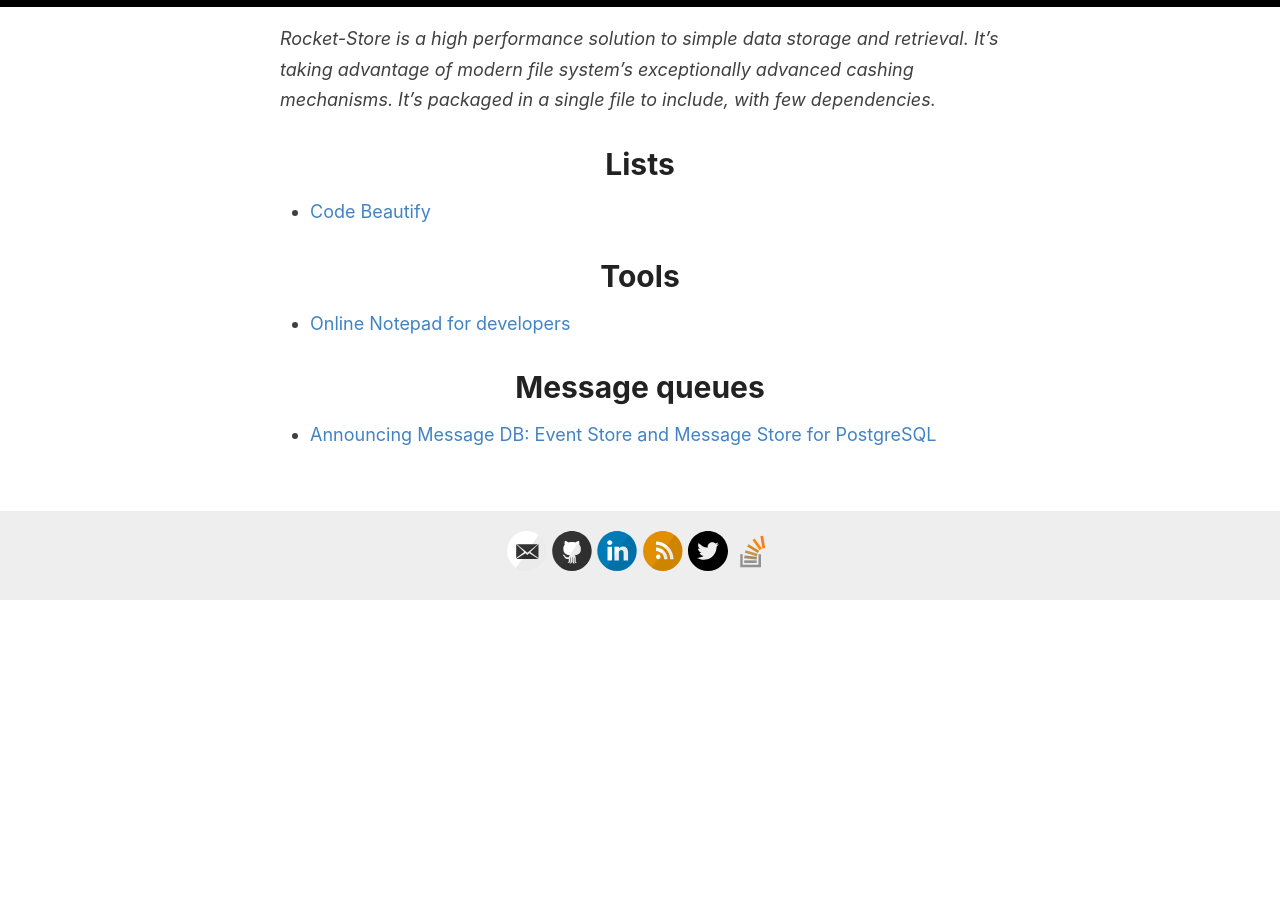
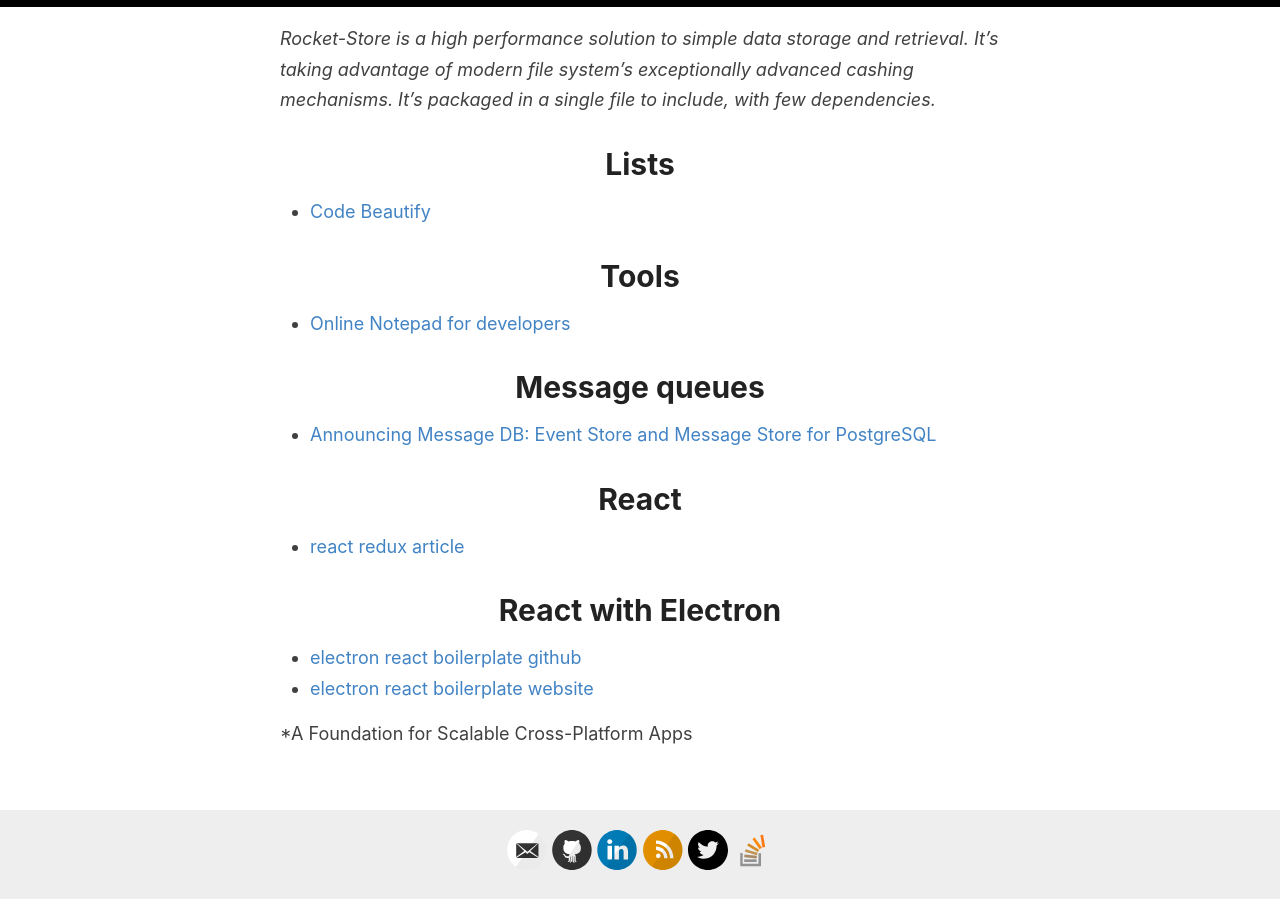
Before and after one commit to petermarshall/blog, a Jekyll site: the page built from _pages/links.md, in a window 1280 px wide and 900 px high, scrolled down 970 px. Built offline with Jekyll 4.4.1, drawn with Linux system fonts in a browser that asks for light colours; before the commit the page ends 1570 px from its top, so only the background shows below that.

Commit message:
more links

```diff
--- a/_pages/links.md
+++ b/_pages/links.md
@@ -38,3 +38,12 @@
 
 # Message queues
 * [Announcing Message DB: Event Store and Message Store for PostgreSQL](https://blog.eventide-project.org/articles/announcing-message-db/)
+
+# React
+* [react redux article](https://www.robinwieruch.de/redux-javascript)
+
+# React with Electron
+* [electron react boilerplate github](https://github.com/electron-react-boilerplate/electron-react-boilerplate)
+* [electron react boilerplate website](https://electron-react-boilerplate.js.org/)
+
+ *A Foundation for Scalable Cross-Platform Apps
```
